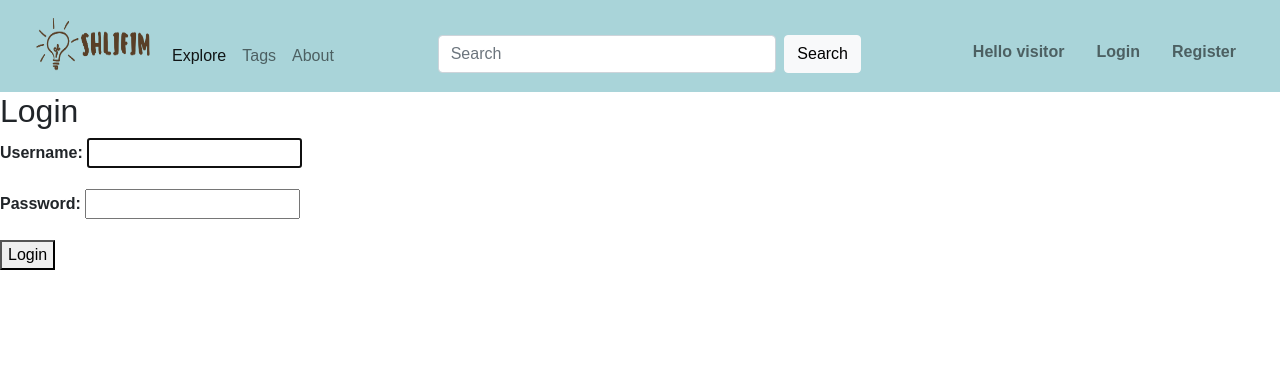
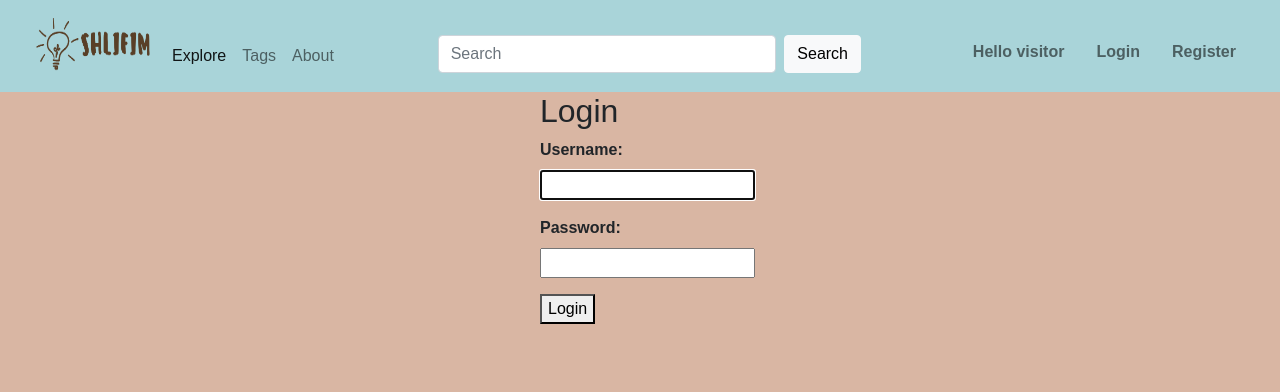
Before and after one commit to redhat-beyond/shlifim, a Django app: page /login/ in a window 1280 px wide. Shown: the top 392 px of the page. Run offline with Django 3.2, Linux system fonts and the light colour scheme; some libraries are stand-ins or nearby versions.

Commit message:
Add background to login page

```diff
--- a/home/templates/home/login.html
+++ b/home/templates/home/login.html
@@ -3,10 +3,14 @@
 {% block title %}Login{% endblock %}
 
 {% block content %}
+<body class="main-bg">
+  <div class="mx-auto" style="width: 200px;">
     <h2>Login</h2>
     <form method="post">
       {% csrf_token %}
       {{ form.as_p }}
       <button type="submit">Login</button>
     </form>
+  <div>
+</body>
 {% endblock %}
```
Lines whose indentation alone changed are shown as unchanged.
